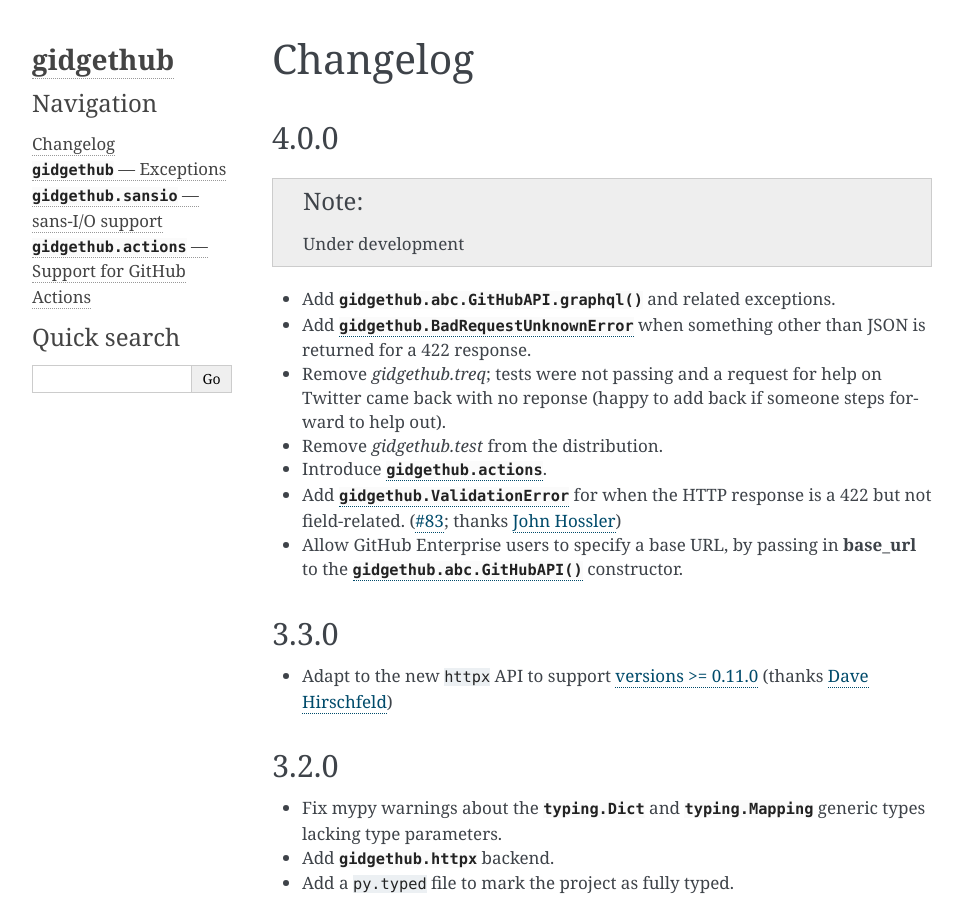
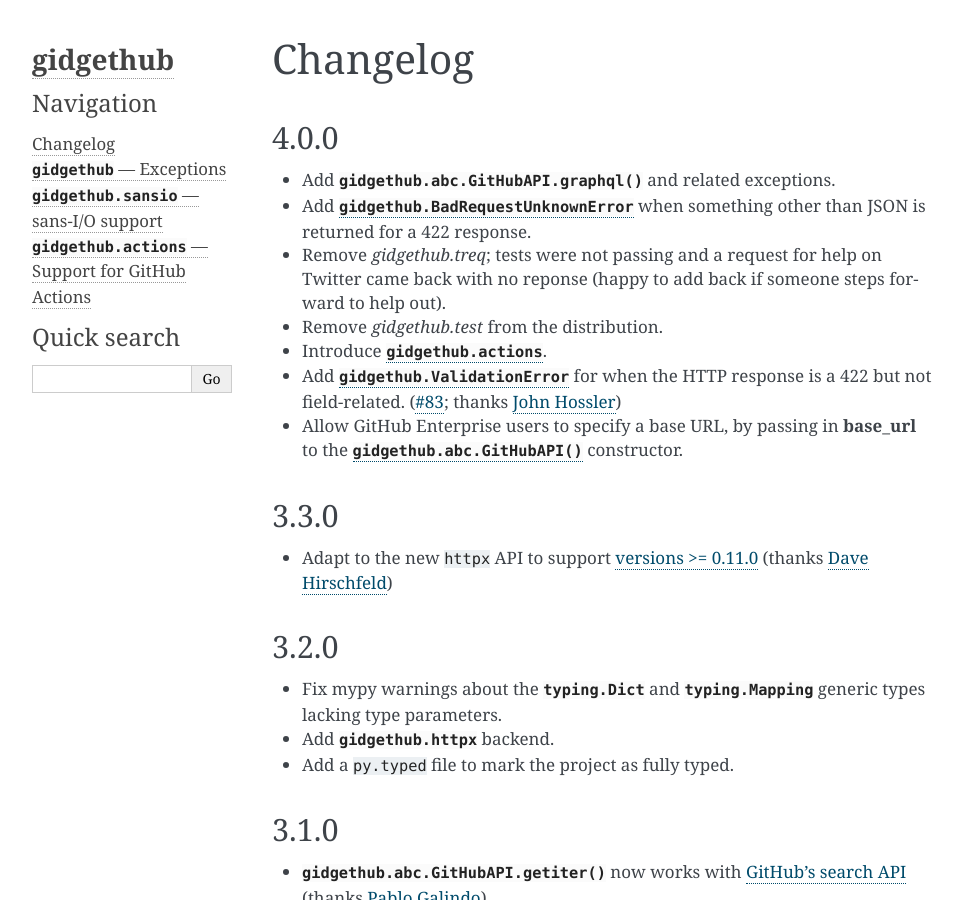
Before and after one commit to gidgethub/gidgethub, a Sphinx documentation site: the page built from docs/changelog.rst, in a window 1280 px wide and 900 px high. Shown: the whole window, without its empty margins (148-1111 px from the left). Built offline with Sphinx 7.4.7, drawn with Linux system fonts in a browser that asks for light colours; pages that are not in the unit, such as notebooks, are missing from menus.

Commit message:
Drop the "under development" note

```diff
--- a/docs/changelog.rst
+++ b/docs/changelog.rst
@@ -3,9 +3,6 @@
 
 4.0.0
 '''''
-
-.. note::
-   Under development
 
 - Add :meth:`gidgethub.abc.GitHubAPI.graphql` and related exceptions.
 - Add :exc:`gidgethub.BadRequestUnknownError` when something other than JSON is
```
